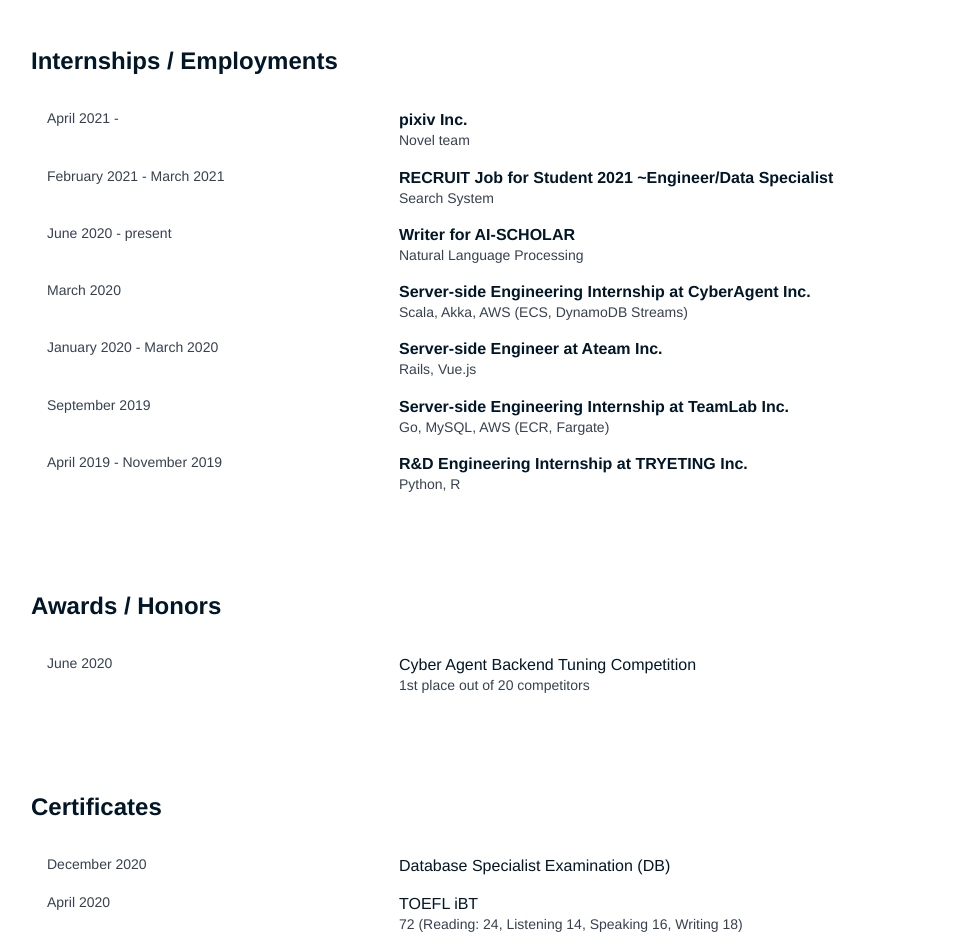
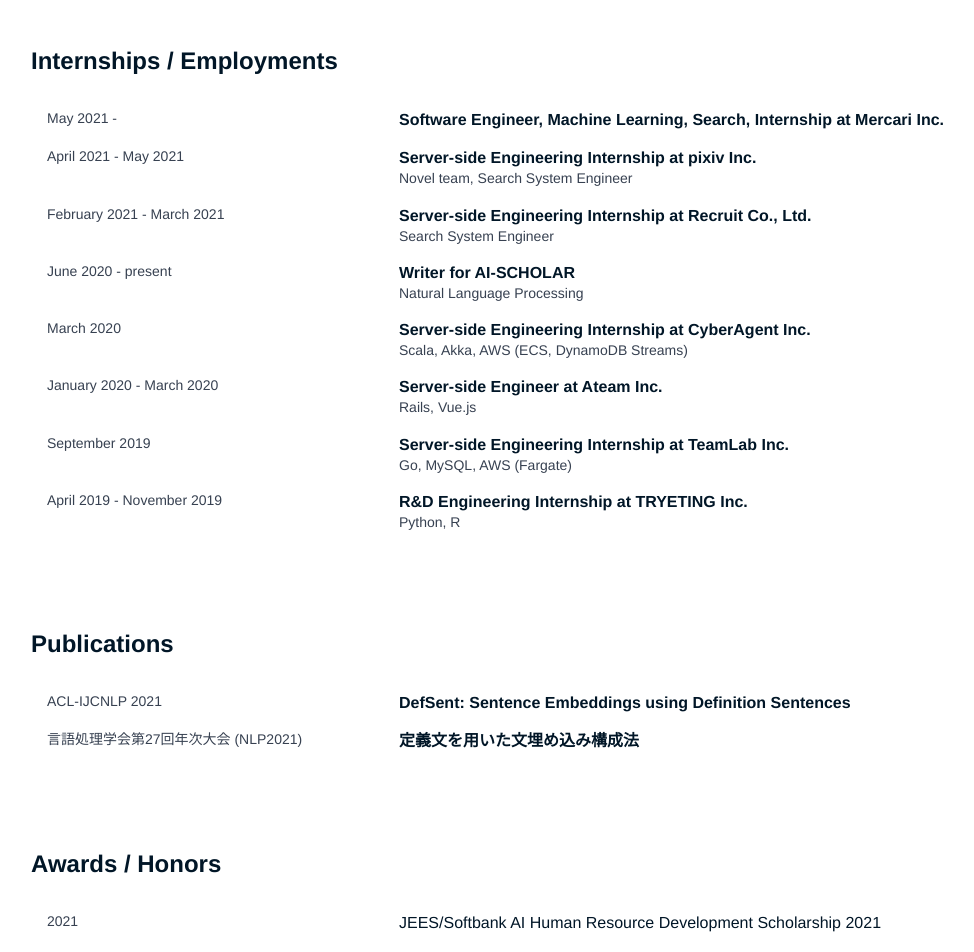
Before and after one commit to hppRC/hppRC.github.io, a Next.js app: page / in a window 1280 px wide. Shown: the part 580-1532 px from the top of the page, without its empty margins (65-1039 px from the left). Built offline with nearby package versions, Linux system fonts and the light colour scheme.

Commit message:
:sparkles: Update publications

```diff
--- a/src/pages/index.tsx
+++ b/src/pages/index.tsx
@@ -20,14 +20,18 @@ const educationResources: ReadonlyArray<Resource> = [
 
 const internsihpsEmploymentsResources: ReadonlyArray<Resource> = [
   {
-    title: `pixiv Inc.`,
-    period: `April 2021 - `,
-    text: `Novel team`,
+    title: `Software Engineer, Machine Learning, Search, Internship at Mercari Inc.`,
+    period: `May 2021 - `,
   },
   {
-    title: `RECRUIT Job for Student 2021 ~Engineer/Data Specialist`,
+    title: `Server-side Engineering Internship at pixiv Inc.`,
+    period: `April 2021 - May 2021`,
+    text: `Novel team, Search System Engineer`,
+  },
+  {
+    title: `Server-side Engineering Internship at Recruit Co., Ltd.`,
     period: `February 2021 - March 2021`,
-    text: `Search System`,
+    text: `Search System Engineer`,
   },
   {
     title: `Writer for AI-SCHOLAR`,
@@ -47,7 +51,7 @@ const internsihpsEmploymentsResources: ReadonlyArray<Resource> = [
   {
     title: `Server-side Engineering Internship at TeamLab Inc.`,
     period: `September 2019`,
-    text: `Go, MySQL, AWS (ECR, Fargate)`,
+    text: `Go, MySQL, AWS (Fargate)`,
   },
   {
     title: `R&D Engineering Internship at TRYETING Inc.`,
@@ -56,7 +60,22 @@ const internsihpsEmploymentsResources: ReadonlyArray<Resource> = [
   },
 ];
 
+const publicationsResources: ReadonlyArray<Resource> = [
+  {
+    title: `DefSent: Sentence Embeddings using Definition Sentences`,
+    period: `ACL-IJCNLP 2021`,
+  },
+  {
+    title: `定義文を用いた文埋め込み構成法`,
+    period: `言語処理学会第27回年次大会 (NLP2021)`,
+  },
+];
+
 const awardsHonorsResources: ReadonlyArray<Resource> = [
+  {
+    title: `JEES/Softbank AI Human Resource Development Scholarship 2021`,
+    period: `2021`,
+  },
   {
     title: `Cyber Agent Backend Tuning Competition`,
     period: `June 2020`,
@@ -109,9 +128,9 @@ const Component: React.FCX = () => (
         <p>Email: tsukagoshi.hayato[at]gmail.com</p>
         <ExternalLink
           href="https://docs.google.com/document/d/1dWmyBGOjD9GF-WaYM5GlPg3uXxbSw9H5GDQeSL9BRq4/edit?usp=sharing"
-          className="text-base lg:text-xl"
+          className="text-base"
         >
-          cv
+          resume
         </ExternalLink>
       </div>
     </section>
@@ -119,6 +138,11 @@ const Component: React.FCX = () => (
     <ResourcesSection
       title="Internships / Employments"
       resources={internsihpsEmploymentsResources}
+      bold
+    />
+    <ResourcesSection
+      title="Publications"
+      resources={publicationsResources}
       bold
     />
     <ResourcesSection
--- a/src/pages/publications.tsx
+++ b/src/pages/publications.tsx
@@ -1,10 +1,17 @@
 import { ResourcesSection } from "src/components";
 
-const nlpPublications: ReadonlyArray<Resource> = [
+const nlp2021Publications: ReadonlyArray<Resource> = [
   {
     title: `定義文を用いた文埋め込み構成法`,
     text: `semantic embeddings, sentence embeddings`,
-    period: `March 2021`,
+    period: `言語処理学会第27回年次大会 (NLP2021)`,
+  },
+];
+const ACLIJCNLP2021Publications: ReadonlyArray<Resource> = [
+  {
+    title: `DefSent: Sentence Embeddings using Definition Sentences`,
+    text: `semantic embeddings, sentence embeddings`,
+    period: `ACL-IJCNLP 2021`,
   },
 ];
 
@@ -13,7 +20,11 @@ const Component: React.FCX = () => (
     <section className="my-4">
       <h2 className="-ml-2 font-bold text-2xl lg:text-4xl">Publications</h2>
     </section>
-    <ResourcesSection title="NLP2021" resources={nlpPublications} />
+    <ResourcesSection
+      title="ACL-IJCNLP 2021"
+      resources={ACLIJCNLP2021Publications}
+    />
+    <ResourcesSection title="NLP2021" resources={nlp2021Publications} />
   </>
 );
 
```
Also changed, not shown: package.json (+13 -13 lines), 1 other file (tests, documents, lock files or other folders).
